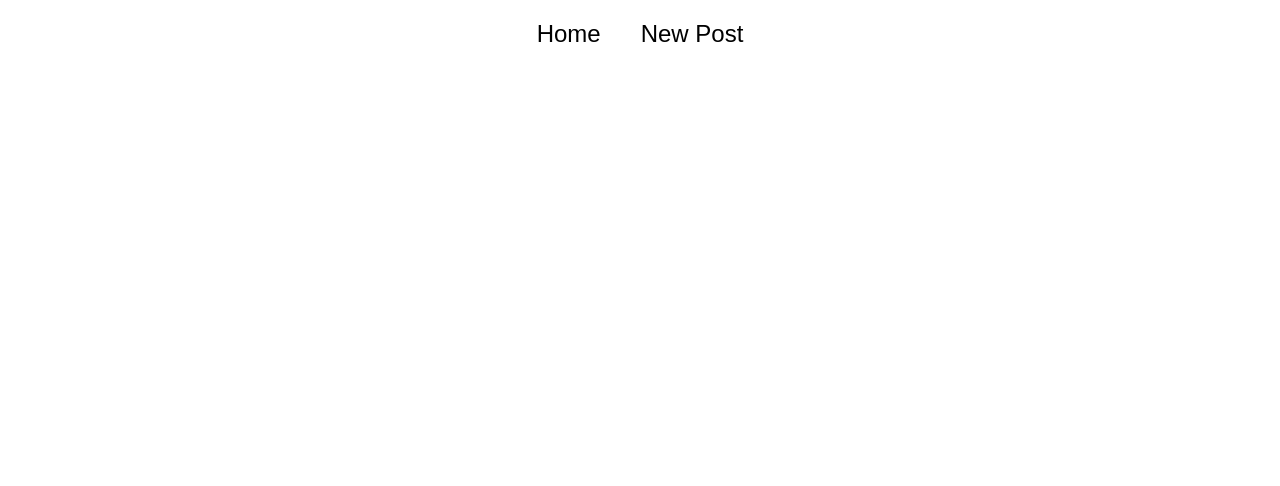
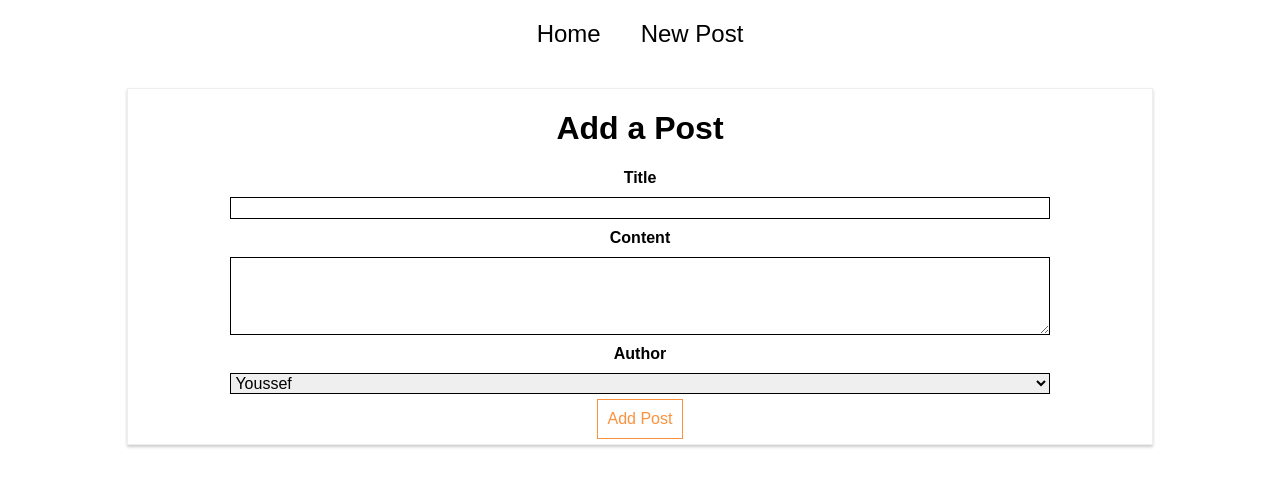
Before and after one commit to youssef-md/The-Burger-Builder, a React (Create React App) app: page /new-post in a window 1280 px wide. Shown: the top 486 px of the page. Built offline with nearby package versions, Linux system fonts and the light colour scheme.

Commit message:
Switching between pages by rendering a component for a path(reloads the page)

```diff
--- a/src/containers/Blog/Blog.js
+++ b/src/containers/Blog/Blog.js
@@ -2,6 +2,7 @@ import React, { Component } from 'react';
 import './Blog.css';
 import axios from '../../axios'
 import Posts from './Posts/Posts'
+import NewPost from './NewPost/NewPost'
 import { Route } from 'react-router-dom'
 
 
@@ -20,7 +21,7 @@ class Blog extends Component {
                     </nav>
                 </header>
                 <Route path = "/" exact component = {Posts} />
-                <Route path = "/oi" exact render = {() => <h1>Oi</h1>}/>
+                <Route path = "/new-post" exact component = {NewPost}/>
             </div>
         );
     }
```
